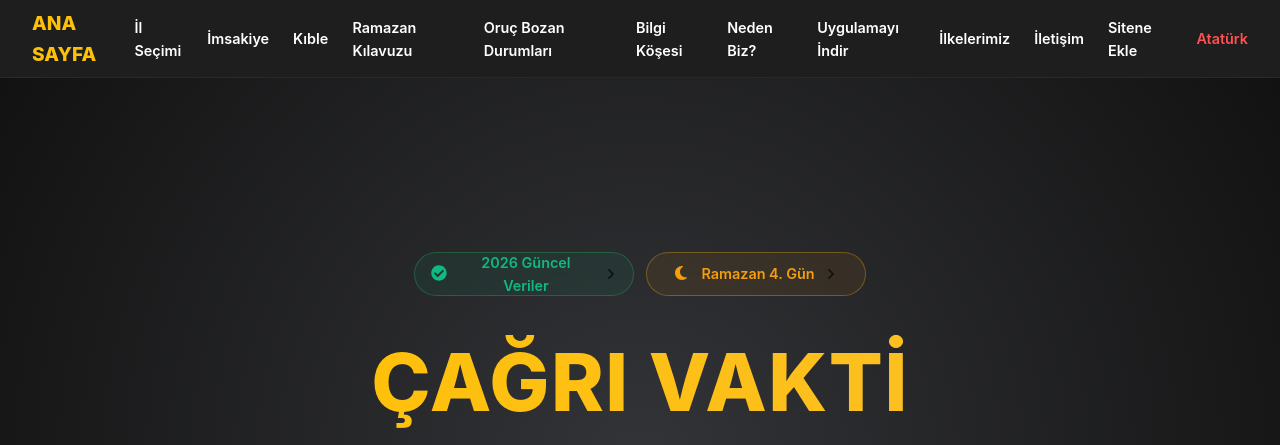
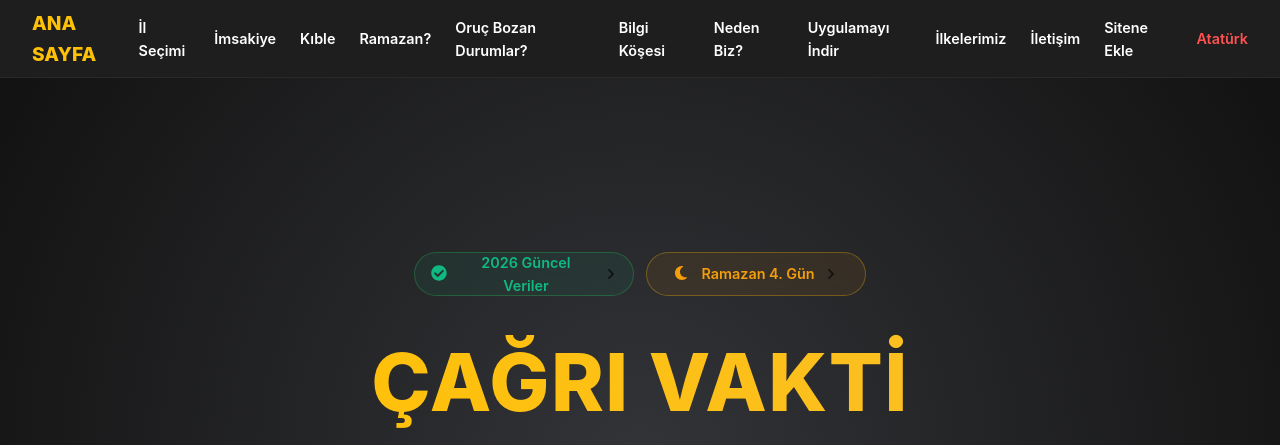
Before and after one commit to yigitgulyurt/cagrivakti, a Flask app: page / in a window 1280 px wide. Shown: the top 445 px of the page. Run offline with Flask 3, Linux system fonts and the light colour scheme; data that the repository does not hold is empty; parts of the project's set-up code (start-up, migrations or seed data) failed here and were passed over.

Commit message:
Update base.html

```diff
--- a/app/templates/base.html
+++ b/app/templates/base.html
@@ -108,8 +108,8 @@
             <a href="{{ url_for('views.sehir_secimi') }}" class="nav-link" title="Şehir Seçimi Sayfası">İl Seçimi</a>
             <a href="{{ url_for('views.imsakiye_secimi') }}" class="nav-link" title="{{ current_year }} İmsakiye Çizelgesi">İmsakiye</a>
             <a href="{{ url_for('views.kible_pusulasi') }}" class="nav-link" title="Online Kıble Pusulası">Kıble</a>
-            <a href="{{ url_for('views.ramazan_nedir') }}" class="nav-link" title="Ramazan Hakkında Bilgiler">Ramazan Kılavuzu</a>
-            <a href="{{ url_for('views.orucu_bozan_durumlar') }}" class="nav-link" title="Oruç Bozan Durumları">Oruç Bozan Durumları</a>
+            <a href="{{ url_for('views.ramazan_nedir') }}" class="nav-link" title="Ramazan Hakkında Bilgiler">Ramazan?</a>
+            <a href="{{ url_for('views.orucu_bozan_durumlar') }}" class="nav-link" title="Oruç Bozan Durumları">Oruç Bozan Durumlar?</a>
             <a href="{{ url_for('views.bilgi_kosesi_liste') }}" class="nav-link" title="Dini Bilgiler Bilgi Köşesi">Bilgi Köşesi</a>
             <a href="{{ url_for('views.neden_biz') }}" class="nav-link" title="Çağrı Vakti İlkeleri">Neden Biz?</a>
             <a href="{{ url_for('views.indir') }}" class="nav-link" title="Mobil Uygulamayı İndir">Uygulamayı İndir</a>
```
